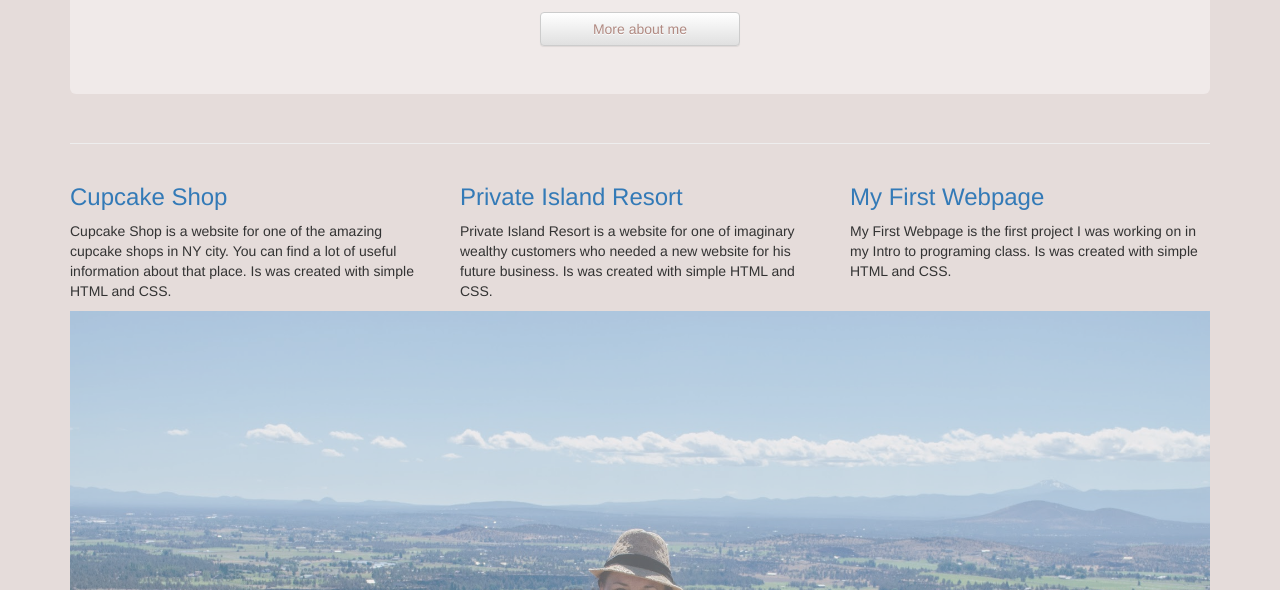
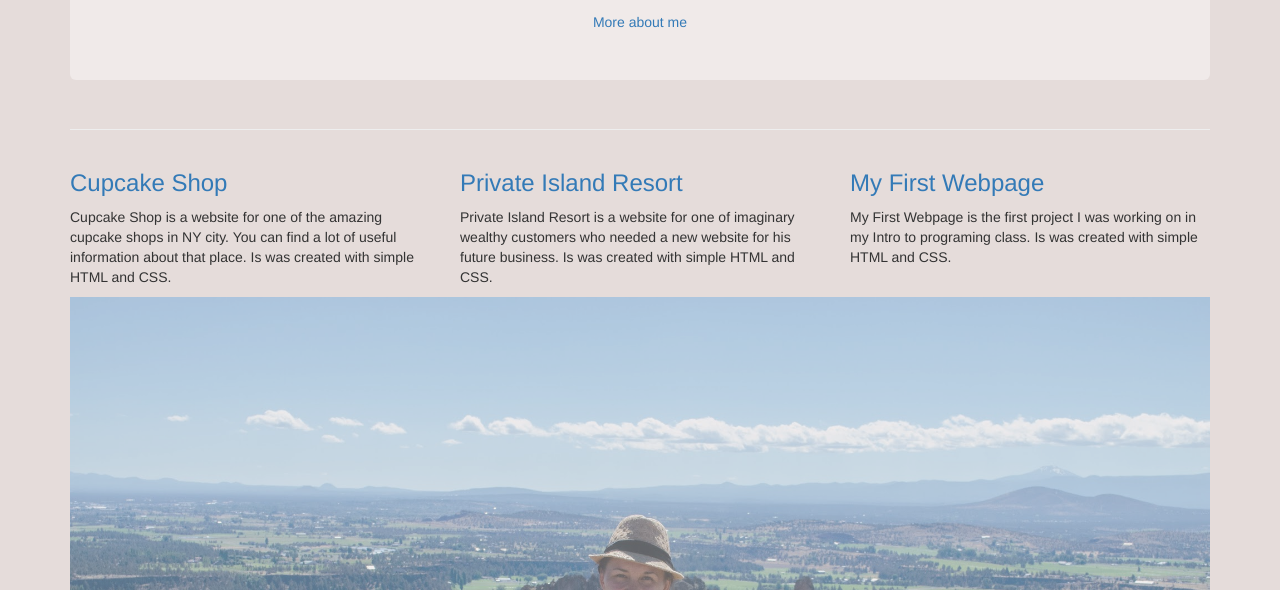
Before and after one commit to NadinYrosh/portfolio, a plain HTML site: page index.html in a window 1280 px wide. Shown: the part 210-800 px from the top of the page. Drawn offline with Linux system fonts and the light colour scheme.

Commit message:
link More about me to my LinkedIn profile

```diff
--- a/index.html
+++ b/index.html
@@ -13,7 +13,8 @@
     <div class="jumbotron nav">
       <h1>Nadin YRosh</h1>
       <p>Hello! My name is Nadiya, I am a <em>student</em> at Epicodus programming school based in Portland, OR. This is a completely new path for me which I really enjoy.</p>
-      <button id="btn" type="button" class="btn btn-default">More about me</button>
+      <a href="https://www.linkedin.com/in/nadiyayeroshkina">More about me</a>
+
     </div>
     <div class="page-header lead">
     </div>
```
